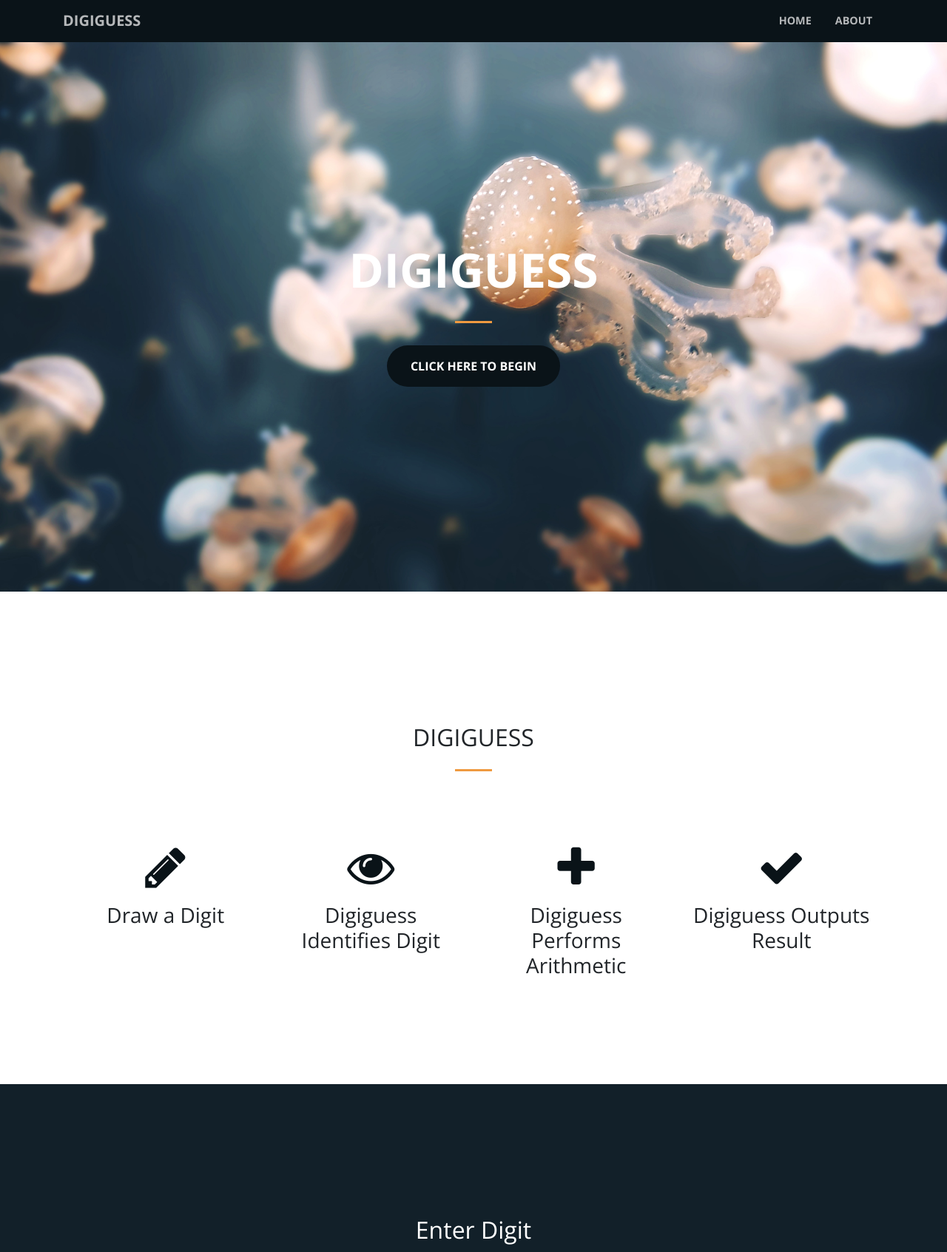
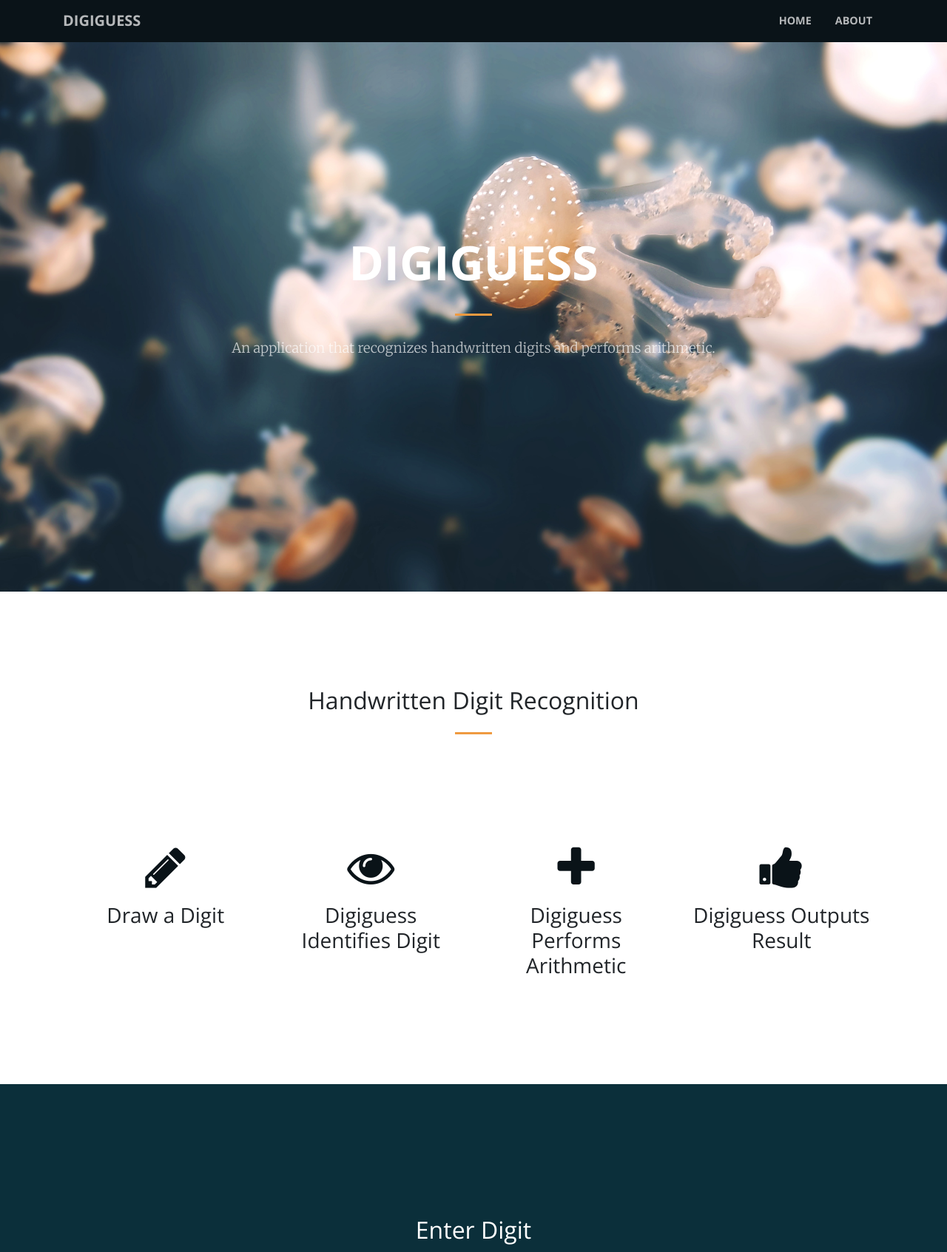
Before and after one commit to joasepul/digi_guess, a Python web app: template flask/templates/index.html in a window 1280 px wide. Shown: the top 1693 px of the page at 74% size. Run offline with Jinja, Linux system fonts and the light colour scheme; the template is opened without the code that fills it, so the values that code supplies are empty; some libraries are stand-ins or nearby versions.

Commit message:
updated index.html

```diff
--- a/flask/templates/index.html
+++ b/flask/templates/index.html
@@ -11,18 +11,18 @@
     <title>Creative - Start Bootstrap Theme</title>
 
     <!-- Bootstrap core CSS -->
-    <link href="vendor/bootstrap/css/bootstrap.min.css" rel="stylesheet">
+    <link href="../static/vendor/bootstrap/css/bootstrap.min.css" rel="stylesheet">
 
     <!-- Custom fonts for this template -->
-    <link href="vendor/font-awesome/css/font-awesome.min.css" rel="stylesheet" type="text/css">
+    <link href="../static/vendor/font-awesome/css/font-awesome.min.css" rel="stylesheet" type="text/css">
     <link href='https://fonts.googleapis.com/css?family=Open+Sans:300italic,400italic,600italic,700italic,800italic,400,300,600,700,800' rel='stylesheet' type='text/css'>
     <link href='https://fonts.googleapis.com/css?family=Merriweather:400,300,300italic,400italic,700,700italic,900,900italic' rel='stylesheet' type='text/css'>
 
     <!-- Plugin CSS -->
-    <link href="vendor/magnific-popup/magnific-popup.css" rel="stylesheet">
+    <link href="../static/vendor/magnific-popup/magnific-popup.css" rel="stylesheet">
 
     <!-- Custom styles for this template -->
-    <link href="css/creative.min.css" rel="stylesheet">
+    <link href="../static/creative.min.css" rel="stylesheet">
 
   </head>
 
@@ -58,8 +58,8 @@
             <hr>
           </div>
           <div class="col-lg-8 mx-auto">
-           <!-- <p class="text-faded mb-5">Recognizes handwritten digits and performs arithmetic</p> -->
-            <a class="btn btn-primary btn-xl js-scroll-trigger" href="#begin">Click Here to Begin</a>
+        <p class="text-faded mb-5">An application that recognizes handwritten digits and performs arithmetic.</p>
+           <!-- <a class="btn btn-primary btn-xl js-scroll-trigger" href="#begin">Click Here to Begin</a> -->
           </div>
         </div>
       </div>
@@ -69,10 +69,14 @@
 
     <section id="begin">
     <div class="container">
+    <!--<div class="col-lg-100 mx-auto">
+    <p class="text-black text-center <strong>mb-5">HANDWRITTEN DIGIT RECOGNIZER</strong></p>
+    </div>
+    <height="80px" width="1200px"> -->
+    <div class="col-lg-12 text-center text-strong">
+    <h2 class="block">Handwritten Digit Recognition</h2>
+    <hr class="my-4">
     <div class="row">
-    <div class="col-lg-12 text-center text-strong">
-    <h2 class="section-heading">DIGIGUESS</h2>
-    <hr class="my-4">
     <div class="container">
     <div class="row">
     <div class="col-lg-3 col-md-6 text-center">
@@ -98,7 +102,7 @@
     </div>
     <div class="col-lg-3 col-md-6 text-center">
     <div class="service-box mt-5 mx-auto">
-    <i class="fa fa-4x fa-check text-primary mb-3 sr-icons"></i>
+    <i class="fa fa-4x fa-thumbs-up text-primary mb-3 sr-icons"></i>
     <h3 class="mb-3">Digiguess Outputs Result</h3>
     <!-- <p class="text-muted mb-0">You have to make your websites with love these days!</p> -->
     </div>
@@ -108,13 +112,14 @@
     </section>
 
 
+
     <section class="bg-primary" id="canvas">
       <div class="container">
         <div class="row">
           <div class="col-lg-8 mx-auto text-center">
           <div class="col-sm" id="output-column">
             <h2 class="section-heading text-white">Enter Digit</h2>
-            <span id="output"></span>
+            <span id="output"></spa11n>
             <div class="col-sm" id="input-column">
             <canvas height="100px" width="100px">
             </canvas>
@@ -130,18 +135,7 @@
     </section>
 
 
-    <!-- Bootstrap core JavaScript -->
-    <script src="vendor/jquery/jquery.min.js"></script>
-    <script src="vendor/bootstrap/js/bootstrap.bundle.min.js"></script>
-
-    <!-- Plugin JavaScript -->
-    <script src="vendor/jquery-easing/jquery.easing.min.js"></script>
-    <script src="vendor/scrollreveal/scrollreveal.min.js"></script>
-    <script src="vendor/magnific-popup/jquery.magnific-popup.min.js"></script>
-
-    <!-- Custom scripts for this template -->
-    <script src="js/creative.js"></script>
-    <script src="bundle.js"></script>
+    <script src="../static/bundle.js"></script>
 
 
   </body>
```
